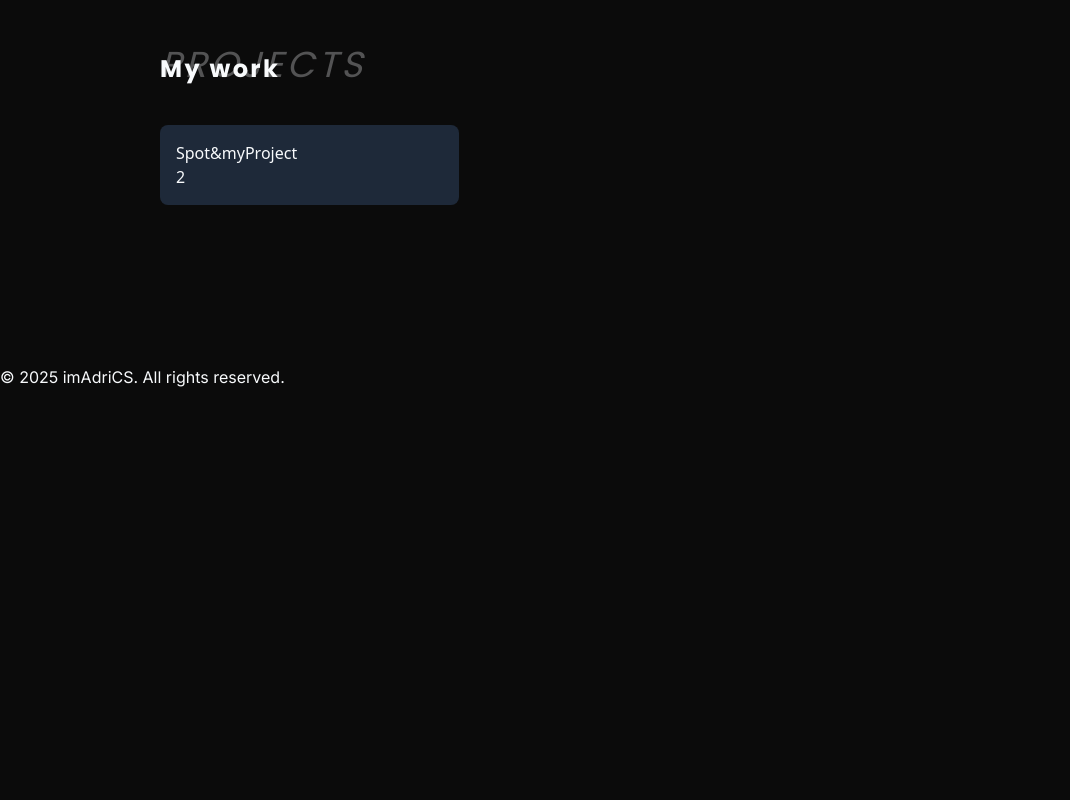
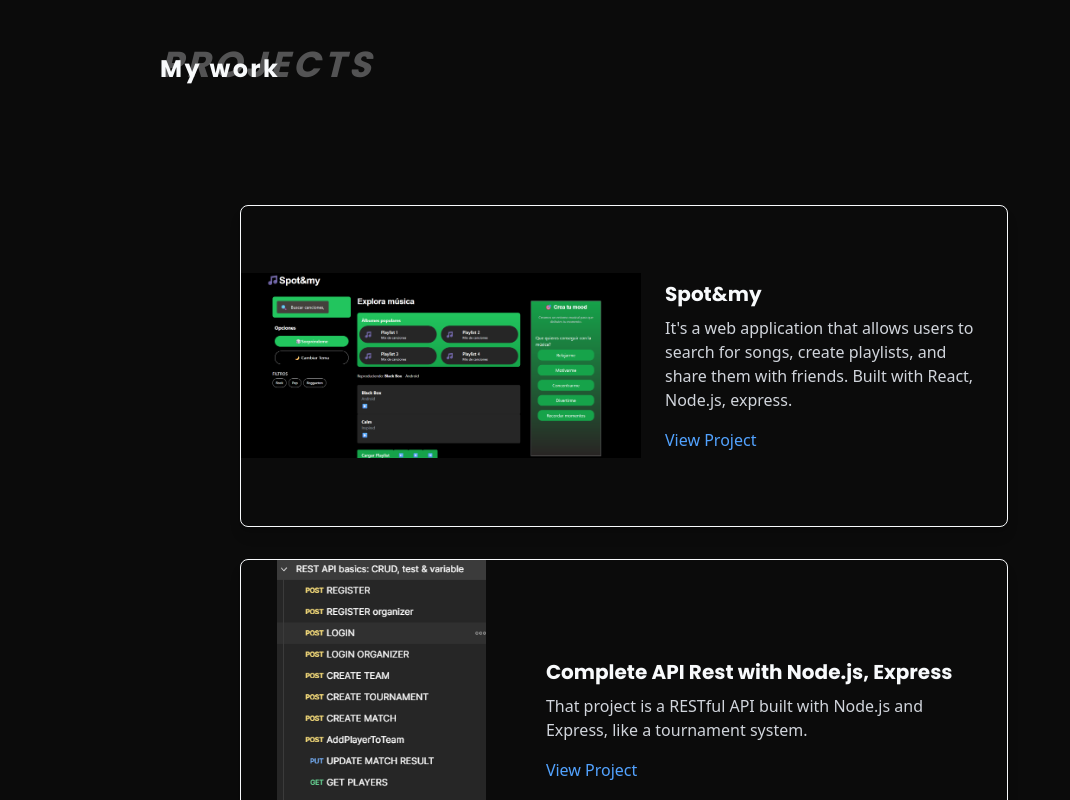
Before and after one commit to Adriics/portfolio, a Next.js app: page / in a window 1280 px wide. Shown: the part 2040-2840 px from the top of the page, without its empty margins (0-1070 px from the left). Before the commit the page ends 2429 px from the top, so only its background shows below. Built offline with nearby package versions, Linux system fonts and the light colour scheme.

Commit message:
feat: finished my projects section

```diff
--- a/src/components/sections/Projects.tsx
+++ b/src/components/sections/Projects.tsx
@@ -4,7 +4,7 @@ export function Projects() {
   return (
     <section className="font-sans flex flex-col  p-8 pb-20 sm:p-20">
       <div className="relative mb-10">
-        <h2 className="font-extralight italic opacity-30 text-gray-50 text-4xl uppercase absolute tracking-widest">
+        <h2 className="font-extrabold italic opacity-30 text-gray-50 text-4xl uppercase absolute tracking-widest">
           Projects
         </h2>
         <h4 className="tracking-widest font-poppins pt-2 text-2xl font-bold">
@@ -12,7 +12,7 @@ export function Projects() {
         </h4>
       </div>
 
-      <div className="grid grid-cols-1 md:grid-cols-2 lg:grid-cols-3 gap-8">
+      <div className="flex items-center">
         <ProjectCard />
       </div>
     </section>
--- a/src/components/ui/ProjectCard.tsx
+++ b/src/components/ui/ProjectCard.tsx
@@ -1,3 +1,5 @@
+import Image from "next/image"
+
 export function ProjectCard() {
   const projects = [
     {
@@ -8,20 +10,46 @@ export function ProjectCard() {
       projectUrl: "https://spotimy.vercel.app/",
     },
     {
-      title: "Project 2",
-      description: "Description for project 2",
-      imageUrl: "/path/to/image2.jpg",
+      title: "Complete API Rest with Node.js, Express",
+      description:
+        "That project is a RESTful API built with Node.js and Express, like a tournament system.",
+      imageUrl: "/api.png",
       projectUrl: "https://example.com/project2",
     },
   ]
 
   return (
-    <section className="grid grid-cols-2 gap-4 bg-gray-800 p-4 rounded-lg hover:scale-105 transition-transform cursor-pointer">
-      <div>
-        {projects.map((p) => (
-          <a key={p.title}>{p.title}</a>
+    <>
+      <section className="w-full font-sans grid grid-cols-1 p-8 pb-20 sm:p-20">
+        {projects.map((project, index) => (
+          <div
+            key={index}
+            className="w-full flex max-w-3xl items-center mb-8 border rounded-lg overflow-hidden shadow-lg"
+          >
+            <Image
+              src={project.imageUrl}
+              alt={project.title}
+              width={600}
+              height={400}
+              className="w-100 h-80 object-contain"
+            />
+            <article>
+              <div className="p-6">
+                <h3 className="text-xl font-bold mb-2">{project.title}</h3>
+                <p className="text-gray-300 mb-4">{project.description}</p>
+                <a
+                  href={project.projectUrl}
+                  target="_blank"
+                  rel="noopener noreferrer"
+                  className="text-blue-400 hover:underline"
+                >
+                  View Project
+                </a>
+              </div>
+            </article>
+          </div>
         ))}
-      </div>
-    </section>
+      </section>
+    </>
   )
 }
```
Also changed, not shown: public/api.png (added).
